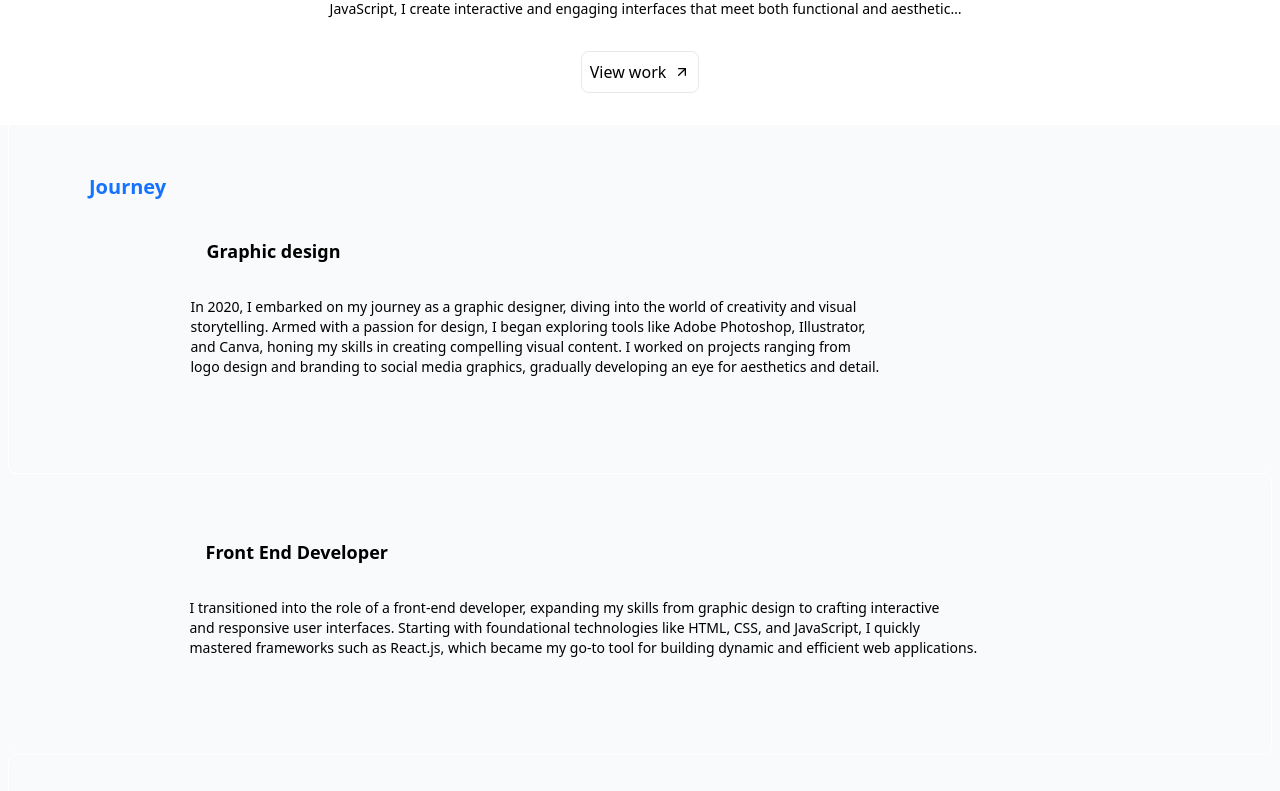
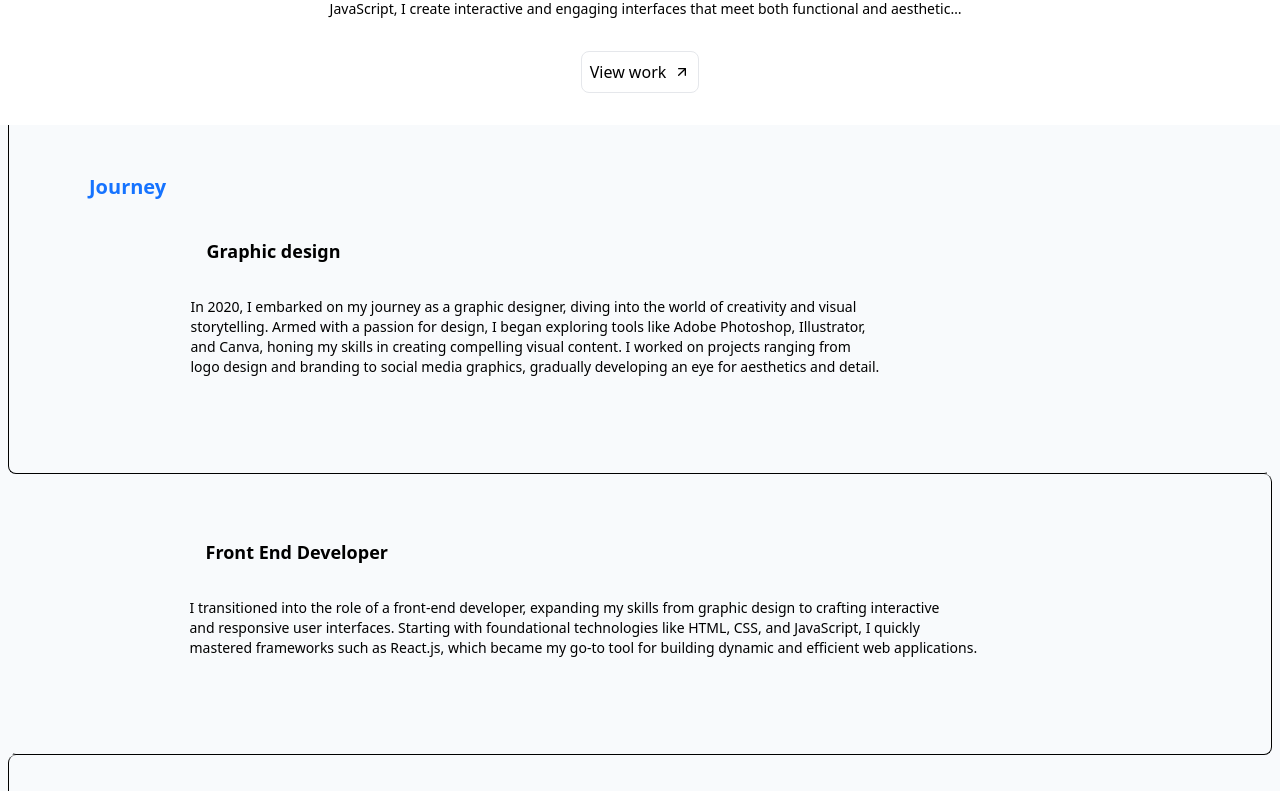
Before and after one commit to Aliicoder/portfolio, a React (Vite) app: page / in a window 1280 px wide. Shown: the part 3069-3860 px from the top of the page. Built offline with nearby package versions, Linux system fonts and the light colour scheme.

Commit message:
fix styles

```diff
--- a/src/components/sections/Hero.tsx
+++ b/src/components/sections/Hero.tsx
@@ -74,7 +74,7 @@ function Hero() {
     <section className={cn("pt-16 bg-blur-color")}>
       <div
         className={cn(
-          "h-svh  container  mx-auto flex flex-wrap ",
+          "container  mx-auto flex flex-wrap ",
           "md:h-[calc(100svh-150px)]"
         )}
       >
--- a/src/components/sections/Journey.tsx
+++ b/src/components/sections/Journey.tsx
@@ -35,7 +35,7 @@ const Milestone = ({
   return (
     <div
       className={cn(
-        "relative pb-12 flex justify-center border-b border-t-1 border-blur-color overflow-hidden",
+        "relative pb-12 flex justify-center border-b border-t-1 border-secondary-bg-color ",
         index % 2 === 0
           ? "-mr-2 -ml-2 border-l rtl:border-r rtl:border-l-0 rounded-r-lg rounded-l-lg"
           : "-ml-2 -mr-2 border-r rtl:border-l rtl:border-r-0 rounded-l-lg rounded-r-lg",
@@ -44,12 +44,20 @@ const Milestone = ({
         index == 0 && "pt-12"
       )}
     >
+      <div
+        className={cn(
+          "absolute bg-primary-bg-color w-[5px] h-full",
+          index % 2 === 0
+            ? "right-0 rtl:left-0 rtl:right-auto"
+            : "left-0 rtl:right-0 rtl:left-auto"
+        )}
+      ></div>
       {index == 0 && (
         <div className="absolute px-8 top-4 left-0 w-full h-full">
           <Section string={t("headers.journey")} />
         </div>
       )}
-      <div className={cn("px-8 py-12 flex flex-col gap-4")}>
+      <div className={cn(" px-8 py-12 flex flex-col gap-4")}>
         <h1 className="p-4 md:text-lg font-bold">{title}</h1>
         <p className="max-w-[900px] text-sm line-clamp-5 text-balance">
           {description}
```
